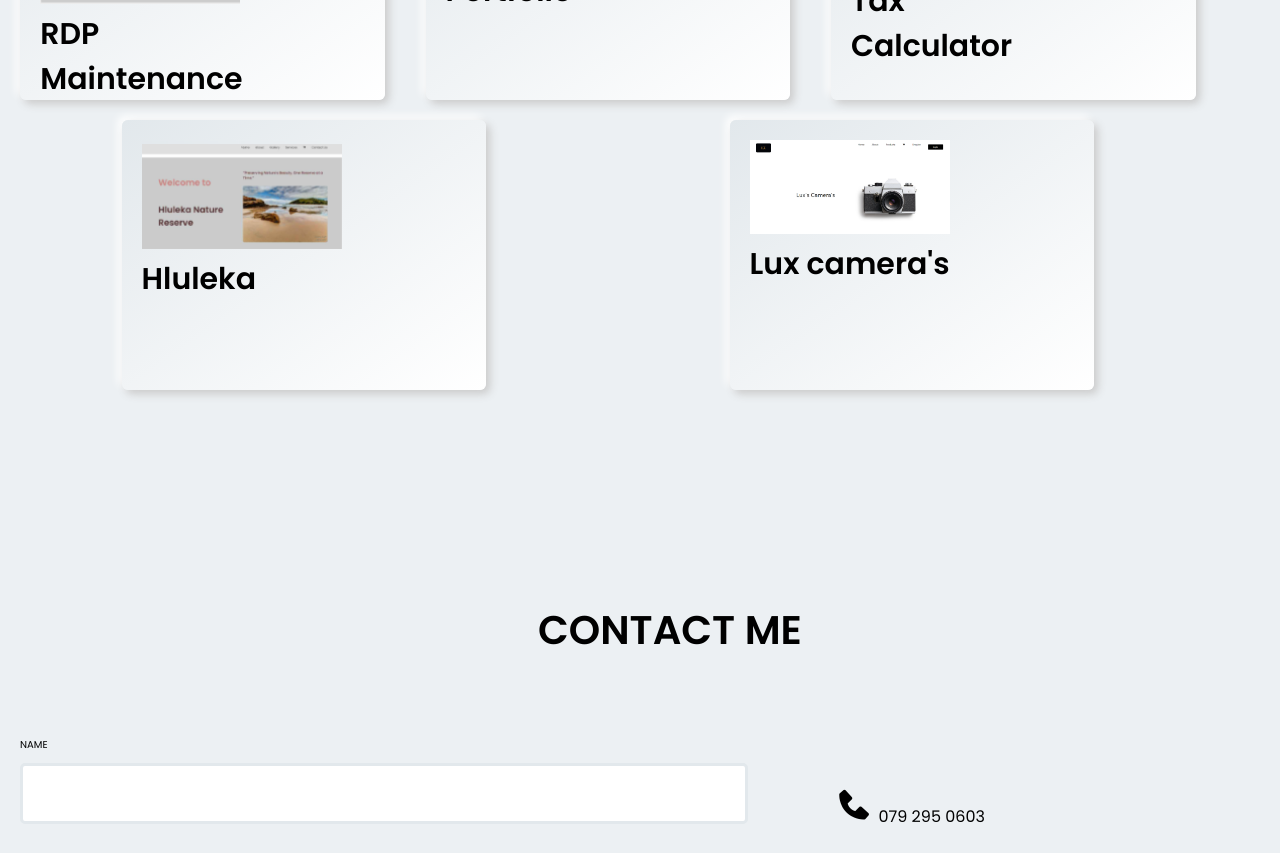
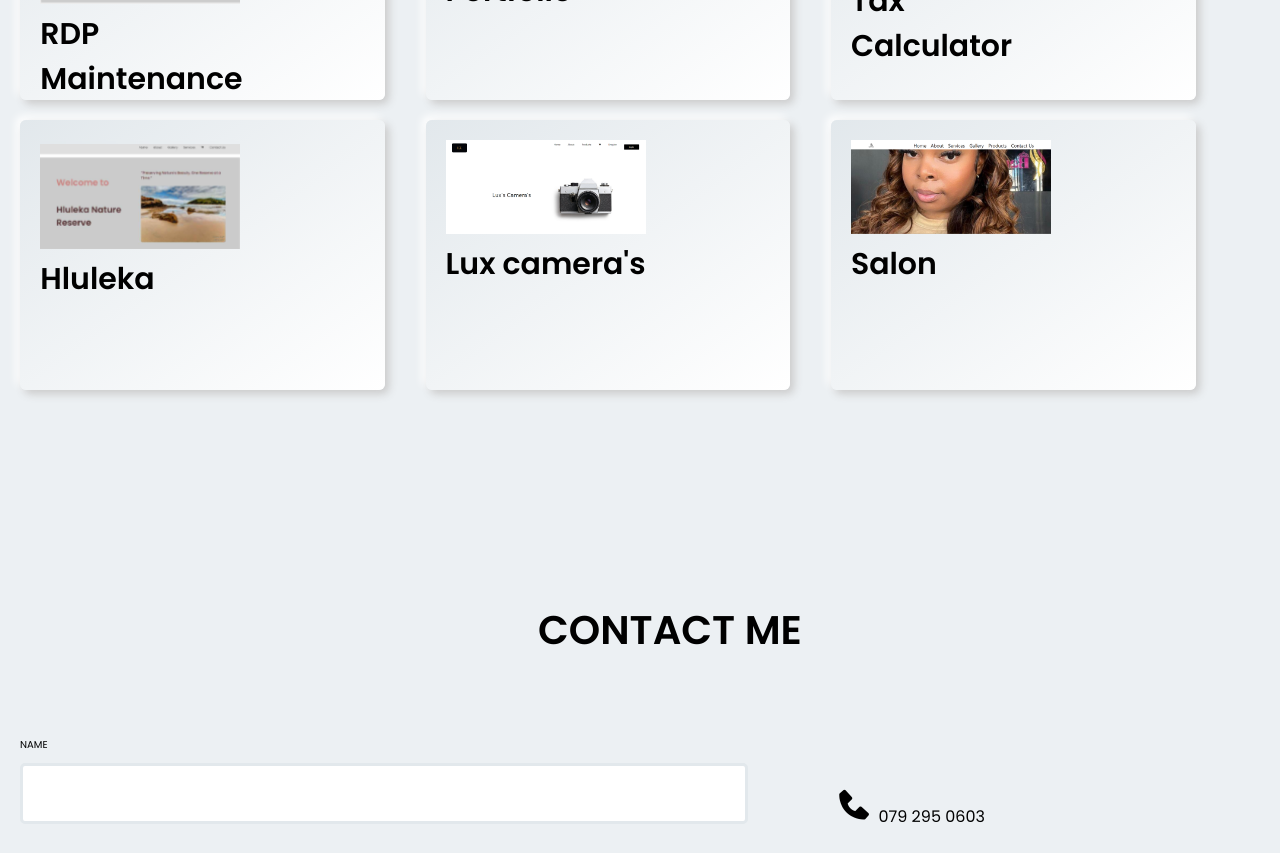
Before and after one commit to Luvuyotafeni/React-JS-portfolio, a React (Create React App) app: page / in a window 1280 px wide. Shown: the part 4740-5593 px from the top of the page. Built offline with nearby package versions, Linux system fonts and the light colour scheme.

Commit message:
fixing up github, hosting links for projects

```diff
--- a/src/component/Projects/Projects-Api.js
+++ b/src/component/Projects/Projects-Api.js
@@ -6,6 +6,7 @@ import rdp from "./pics/WhatsApp Image 2024-02-02 at 08.24.49_resized_resized_re
 import Tax from  "./pics/tax calculator.png"
 import Hluleka from  "./pics/Hluleka.png"
 import camera from "./pics/camera.png"
+import barbie from "./pics/Screenshot 2024-09-03 133055.png"
 /* exported as data that will be used and showed at each project container*/
 const data = [
     {
@@ -68,8 +69,16 @@ const data = [
       id: 8,
       image: camera,
       title: "Lux camera's",
-      github: <a href="https://github.com/Luvuyotafeni/TaxCalculator"><i class='bx bxl-github'></i></a>,
+      github: <a href="https://github.com/Luvuyotafeni/lux-camera-s"><i class='bx bxl-github'></i></a>,
       link: <a href="https://coalition-6c86f.web.app/"><i class='bx bx-link'></i></a>,
+      desc: "This is a e-commerce website that sells camera's. This was designed using React JS, CSS",
+    },
+    {
+      id: 9,
+      image: barbie,
+      title: "Salon",
+      github: <a href="https://github.com/Luvuyotafeni/Salon"><i class='bx bxl-github'></i></a>,
+      link: <a href="https://salon-69343.web.app/"><i class='bx bx-link'></i></a>,
       desc: "This is a e-commerce website that sells camera's. This was designed using React JS, CSS",
     },
   ]
```
